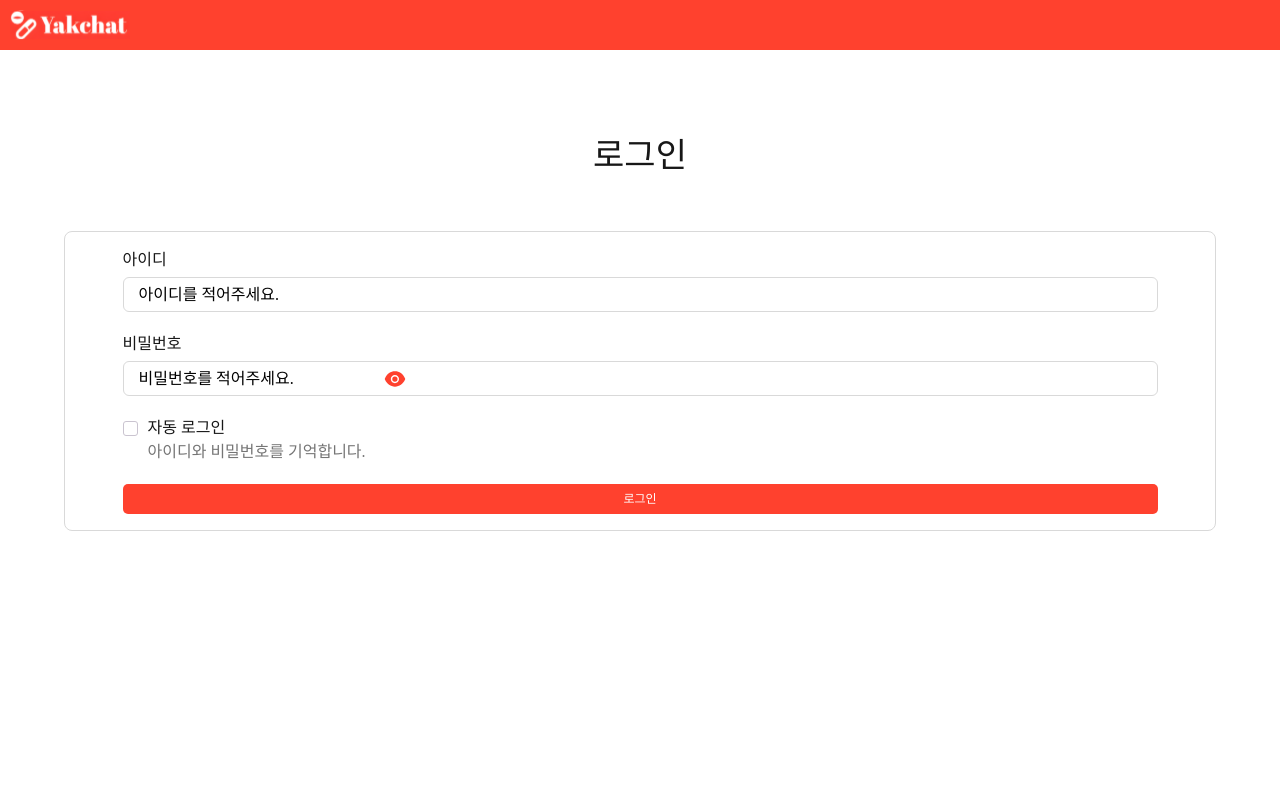
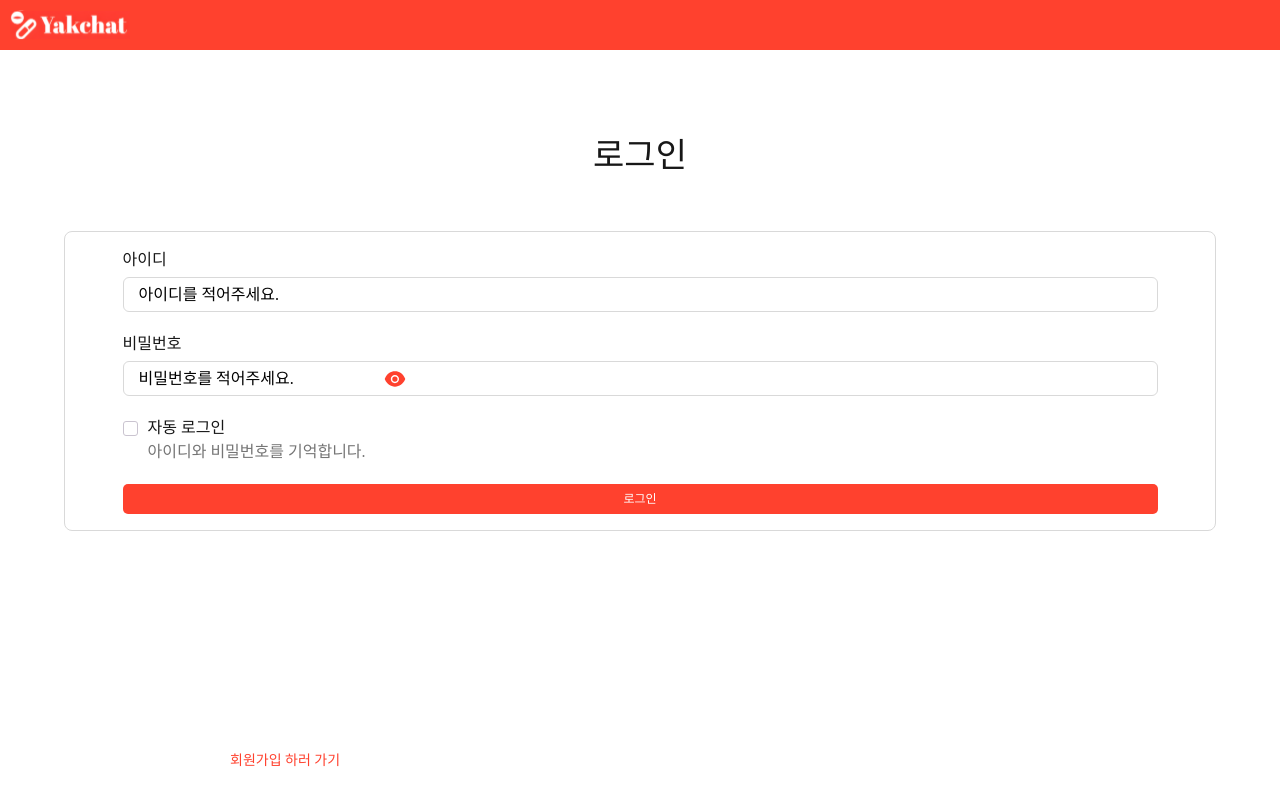
Before and after one commit to Pillchat/Pillchat_Front, a Next.js app: page /Signin in a window 1280 px wide. Built offline with nearby package versions, Linux system fonts and the light colour scheme.

Commit message:
로그인 <-> 회원가입 서로 페이지 이동 가능한 span 추가(디자인이 안되어 있어 임의로 추가)

```diff
--- a/app/pages/Signin.tsx
+++ b/app/pages/Signin.tsx
@@ -164,6 +164,8 @@
 
             <S.LogBtn onClick={handleSubmit}>로그인</S.LogBtn>
         </S.LoginBox>
+
+        <S.Gosignup onClick={() => router.push("/Signup")}>회원가입 하러 가기</S.Gosignup>
         </S.Container>
     );
     }
--- a/app/pages/Signup.tsx
+++ b/app/pages/Signup.tsx
@@ -169,6 +169,8 @@ function Signup() {
 
                 <S.SignUpBtn onClick={handleSubmit}>회원가입</S.SignUpBtn>
             </S.InputBox>
+
+            <S.Gologin onClick={() => router.push("/Signin")}>로그인 하러 가기</S.Gologin>
         </S.Container>
     );
 }
--- a/app/styles/Signin.ts
+++ b/app/styles/Signin.ts
@@ -142,3 +142,15 @@ export const IconWrapper = styled.div`
     cursor: pointer;
     color: #FF412E;
 `;
+
+export const Gosignup = styled.span`
+    position: absolute;
+    top: 750px;
+    left: 230px;
+
+    font-family: Pretendard;
+    font-size: 14px;
+    font-weight: 300;
+
+    color: #FF412E;
+`
--- a/app/styles/Signup.ts
+++ b/app/styles/Signup.ts
@@ -143,3 +143,15 @@ export const PwErrorMessage = styled.div`
 
     color: #F04438;
 `
+
+export const Gologin = styled.span`
+    position: absolute;
+    top: 750px;
+    left: 250px;
+
+    font-family: Pretendard;
+    font-size: 14px;
+    font-weight: 300;
+
+    color: #FF412E;
+`
```
